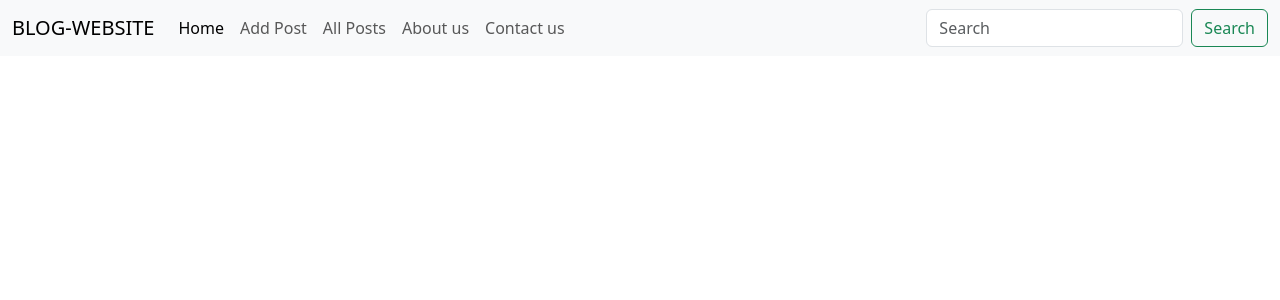
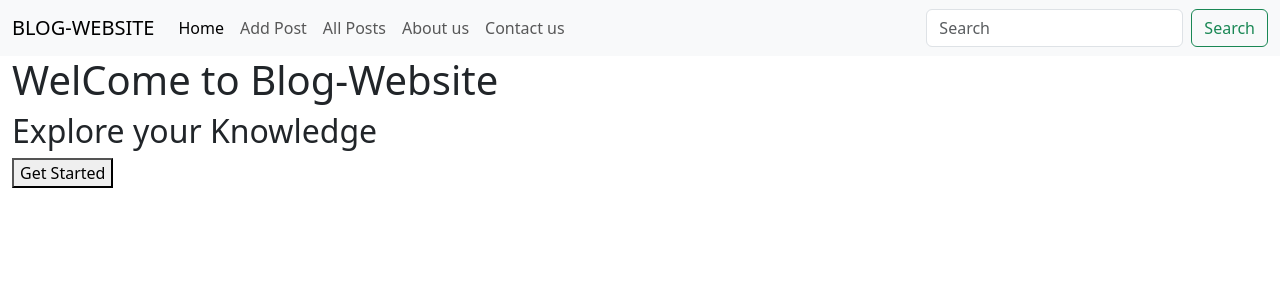
Before and after one commit to 66MHassan/Blog-Website, a React (Create React App) app in the folder client/: page / in a window 1280 px wide. Shown: the top 300 px of the page. Built offline with nearby package versions, Linux system fonts and the light colour scheme.

Commit message:
Added some content and backgroud image to Home page

```diff
--- a/client/src/pages/Home.js
+++ b/client/src/pages/Home.js
@@ -1,10 +1,16 @@
+import "../index.css"
 export default function Home(){
     return(
-            <>
-
-
-
-
+        <>
+        <div className="container-fluid">
+            <div className="main">
+                <div className="items">
+            <h1>WelCome to Blog-Website </h1>
+            <h2>Explore your Knowledge</h2>
+            <button className="button" >Get Started</button>
+            </div>
+            </div>
+            </div>
         </>
     )
 }
```
